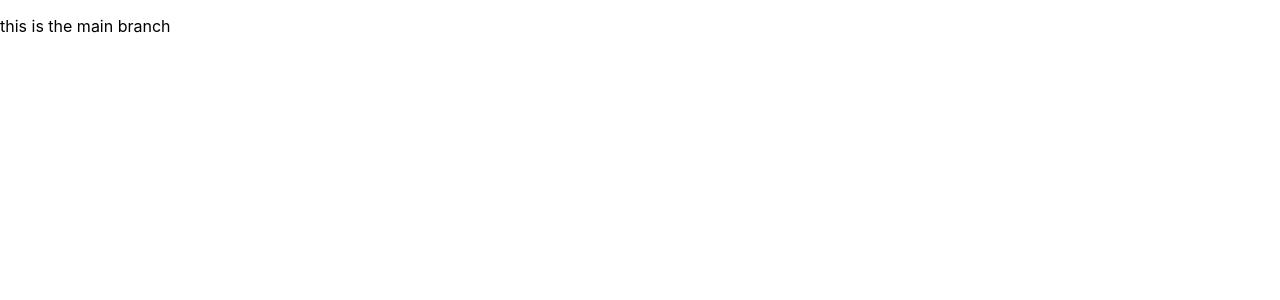
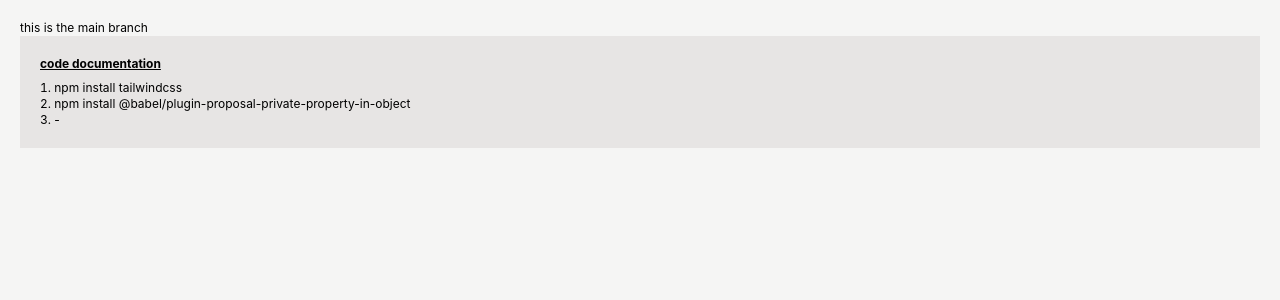
Before and after one commit to solahidris/PP05-IV-CountryList, a React (Create React App) app: page / in a window 1280 px wide. Shown: the top 300 px of the page. Built offline with nearby package versions, Linux system fonts and the light colour scheme.

Commit message:
install tailwindcss and missing dependency

```diff
--- a/package.json
+++ b/package.json
@@ -3,6 +3,7 @@
   "version": "0.1.0",
   "private": true,
   "dependencies": {
+    "@babel/plugin-proposal-private-property-in-object": "^7.21.11",
     "@testing-library/jest-dom": "^5.17.0",
     "@testing-library/react": "^13.4.0",
     "@testing-library/user-event": "^13.5.0",
@@ -34,5 +35,10 @@
       "last 1 firefox version",
       "last 1 safari version"
     ]
+  },
+  "devDependencies": {
+    "autoprefixer": "^10.4.14",
+    "postcss": "^8.4.27",
+    "tailwindcss": "^3.3.3"
   }
 }
--- /dev/null
+++ b/postcss.config.js
@@ -0,0 +1,6 @@
+module.exports = {
+  plugins: {
+    tailwindcss: {},
+    autoprefixer: {},
+  },
+}
--- a/src/App.css
+++ b/src/App.css
@@ -1,3 +1,7 @@
+@tailwind base;
+@tailwind components;
+@tailwind utilities;
+
 @media (prefers-reduced-motion: no-preference) {
   .App-logo {
     animation: App-logo-spin infinite 20s linear;
--- a/src/App.js
+++ b/src/App.js
@@ -1,10 +1,21 @@
-import logo from './logo.svg';
-import './App.css';
+import "./App.css";
+import React from "react";
 
 function App() {
   return (
-    <div>
-      <p>this is the main branch</p>
+    <div className="bg-stone-100 min-h-[100vh] p-5">
+
+      <p className="text-xs">this is the main branch</p>
+
+      <div className="container p-5 bg-stone-200 text-xs">
+        <p className="underline font-bold mb-2">code documentation</p>
+        <ol className="list-decimal list-inside">
+          <li>npm install tailwindcss</li>
+          <li>npm install @babel/plugin-proposal-private-property-in-object</li>
+          <li>-</li>
+        </ol>
+      </div>
+
     </div>
   );
 }
--- /dev/null
+++ b/tailwind.config.js
@@ -0,0 +1,10 @@
+/** @type {import('tailwindcss').Config} */
+module.exports = {
+  content: [
+    "./src/**/*.{js,jsx,ts,tsx}",
+  ],
+  theme: {
+    extend: {},
+  },
+  plugins: [],
+}
```
Also changed, not shown: src/index.css (line endings or trailing spaces), 1 other file (tests, documents, lock files or other folders).
